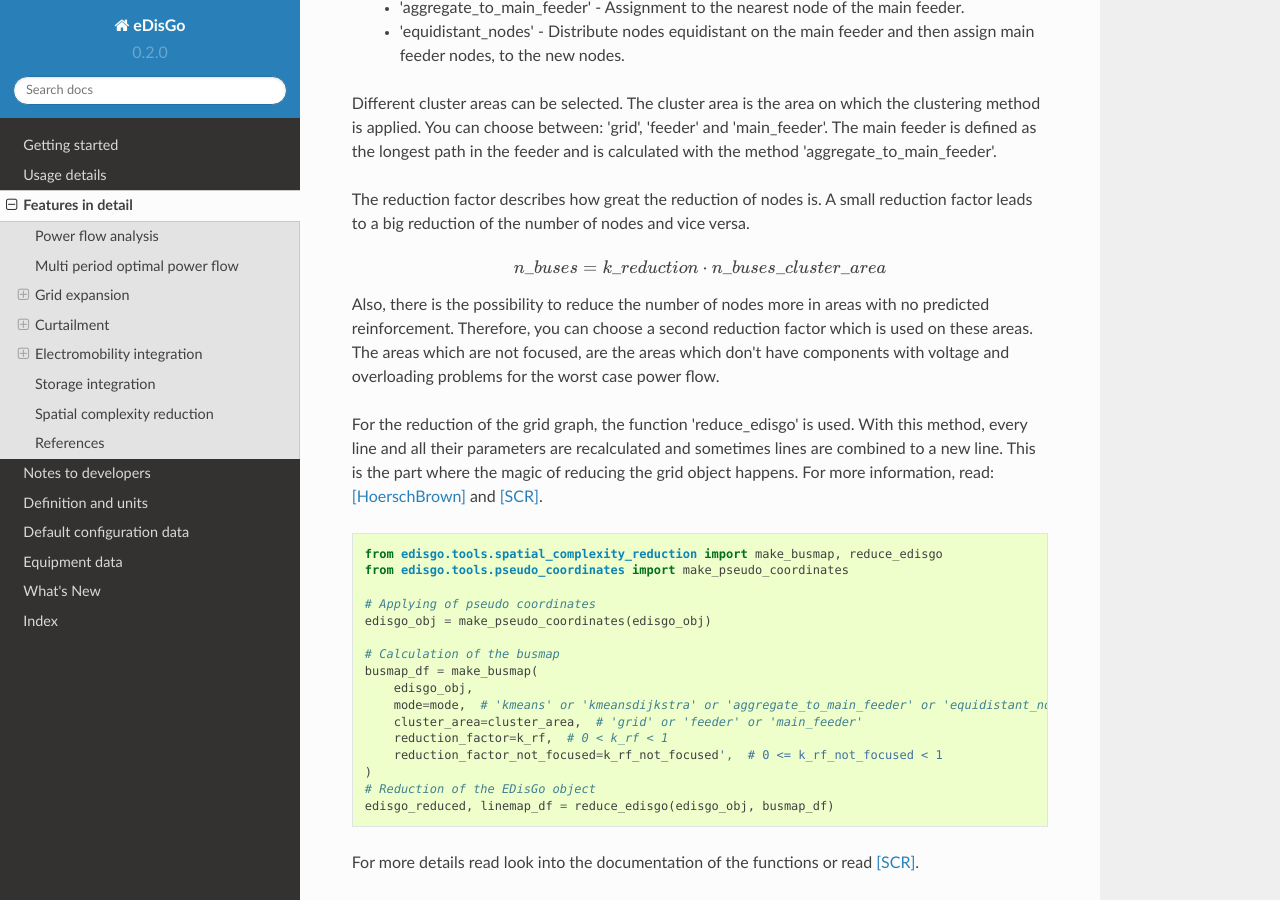
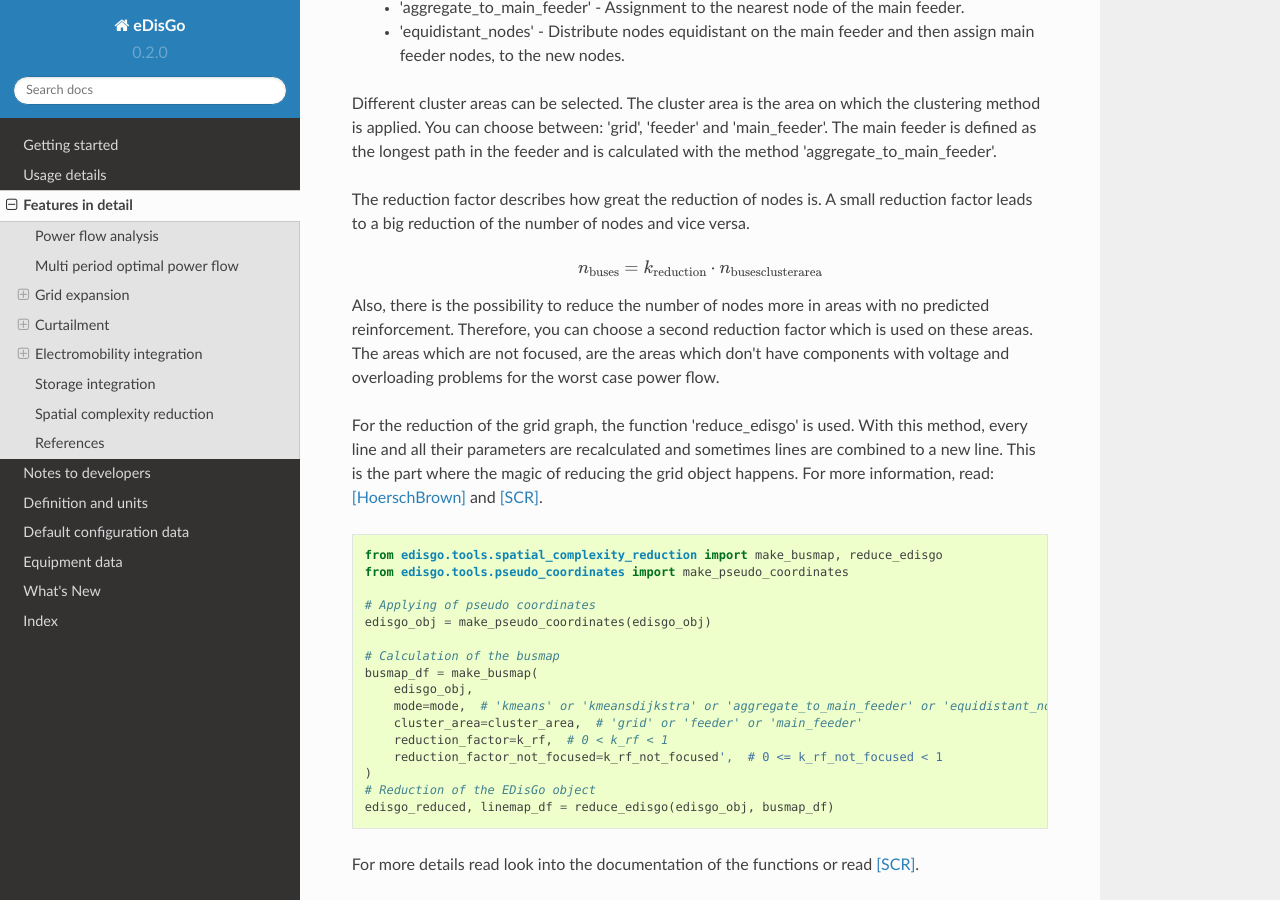
Before and after one commit to openego/eDisGo, a Sphinx documentation site: the page built from doc/features_in_detail.rst, in a window 1280 px wide and 900 px high, scrolled down 9073 px. Built offline with Sphinx 7.4.7 and the Read the Docs theme 2.0.0, drawn with Linux system fonts in a browser that asks for light colours; formulas are drawn with MathJax 3.

Commit message:
Small fix in docs

```diff
--- a/doc/features_in_detail.rst
+++ b/doc/features_in_detail.rst
@@ -387,7 +387,7 @@ The reduction factor describes how great the reduction of nodes is. A small redu
 of the number of nodes and vice versa.
 
 .. math::
-    n\_buses = k\_reduction \cdot n\_buses\_cluster\_area
+    n_\mathrm{buses} = k_\mathrm{reduction} \cdot n_\mathrm{buses cluster area}
 
 Also, there is the possibility to reduce the number of nodes more in areas with no predicted reinforcement.
 Therefore, you can choose a second reduction factor which is used on these areas. The areas which are not focused, are
```
